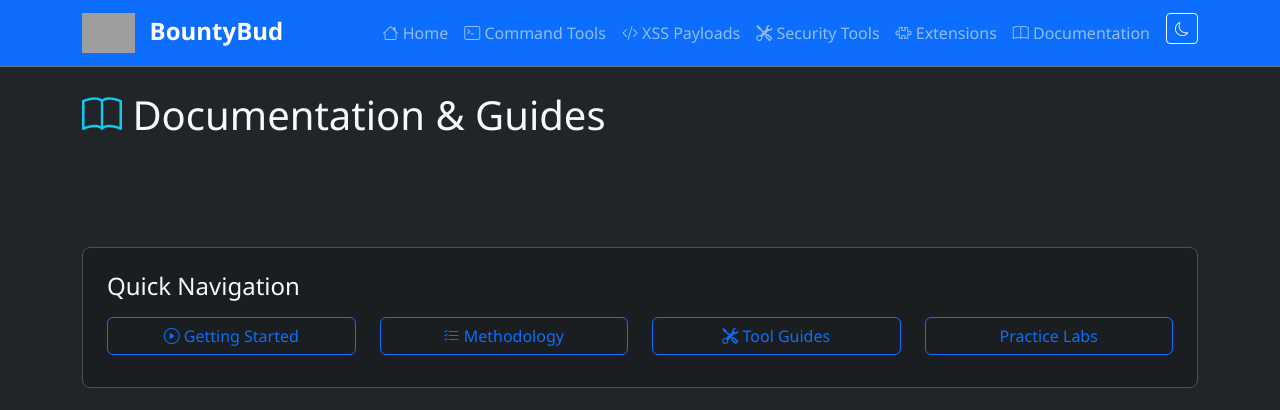
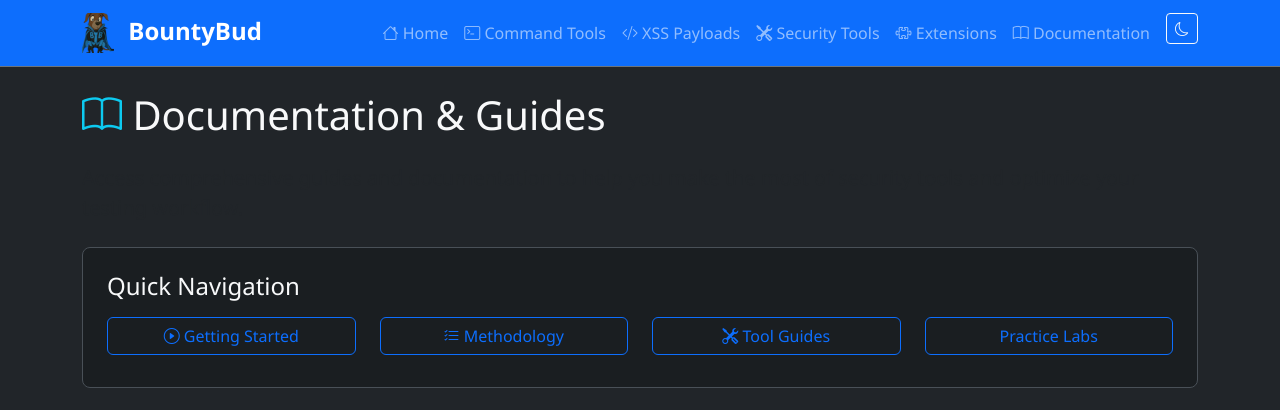
Before and after one commit to n0dyn/BountyBud, a Flask app: page /docs in a window 1280 px wide. Shown: the top 410 px of the page. Run offline with Flask 3, Linux system fonts and the light colour scheme; grey boxes are pictures that could not be loaded.

Commit message:
Update logo image source for better consistency across site
Update the logo image source in `templates/base.html` and `templates/index.html` from an external CDN URL to a local static file (`static/images/bb-logo.png`).

Replit-Commit-Author: Agent
Replit-Commit-Session-Id: c1cce4fd-b9e3-41d5-9b15-9324975834e2
Replit-Commit-Checkpoint-Type: full_checkpoint
Replit-Commit-Screenshot-Url: https://storage.googleapis.com/screenshot-production-us-central1/0180d9a0-bcca-4ae2-af28-6ef19fca3563/c1cce4fd-b9e3-41d5-9b15-9324975834e2/XlIyzne

```diff
--- a/templates/base.html
+++ b/templates/base.html
@@ -19,7 +19,7 @@
     <nav class="navbar navbar-expand-lg navbar-dark bg-primary border-bottom border-secondary">
         <div class="container">
             <a class="navbar-brand fw-bold" href="{{ url_for('index') }}">
-                <img src="https://bb.nxit.cc/bb.png" alt="BountyBud" style="height: 40px; width: auto;" class="me-2">
+                <img src="{{ url_for('static', filename='images/bb-logo.png') }}" alt="BountyBud" style="height: 40px; width: auto;" class="me-2">
                 BountyBud
             </a>
 
--- a/templates/index.html
+++ b/templates/index.html
@@ -5,7 +5,7 @@
 {% block content %}
 <!-- Hero Section -->
 <div class="hero-section text-center">
-    <img src="https://bb.nxit.cc/bb.png" alt="Bounty Bud" class="img-fluid mb-4" style="max-height: 300px;">
+    <img src="{{ url_for('static', filename='images/bb-logo.png') }}" alt="BountyBud" class="img-fluid mb-4" style="max-height: 300px;">
     <h1 class="hero-title">BountyBud</h1>
     <p class="hero-subtitle">
         A comprehensive toolkit for bug bounty hunters and security researchers to
```
Also changed, not shown: static/images/bb-logo.png (added), 1 other file.
